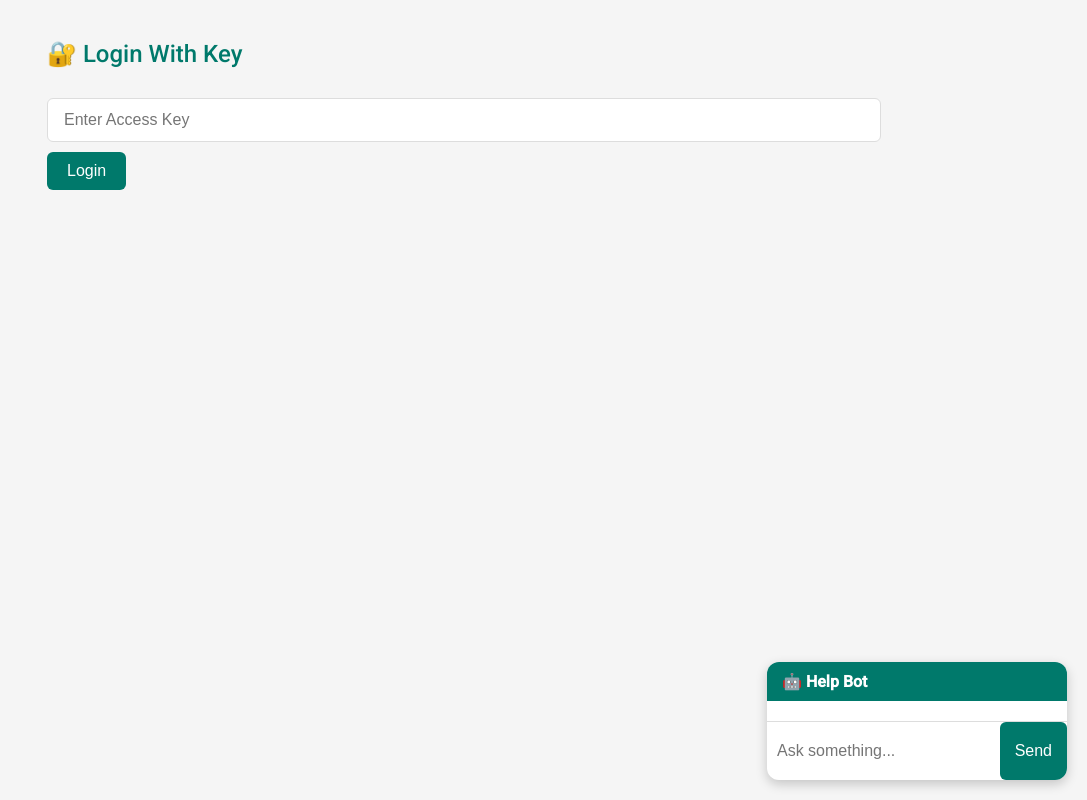
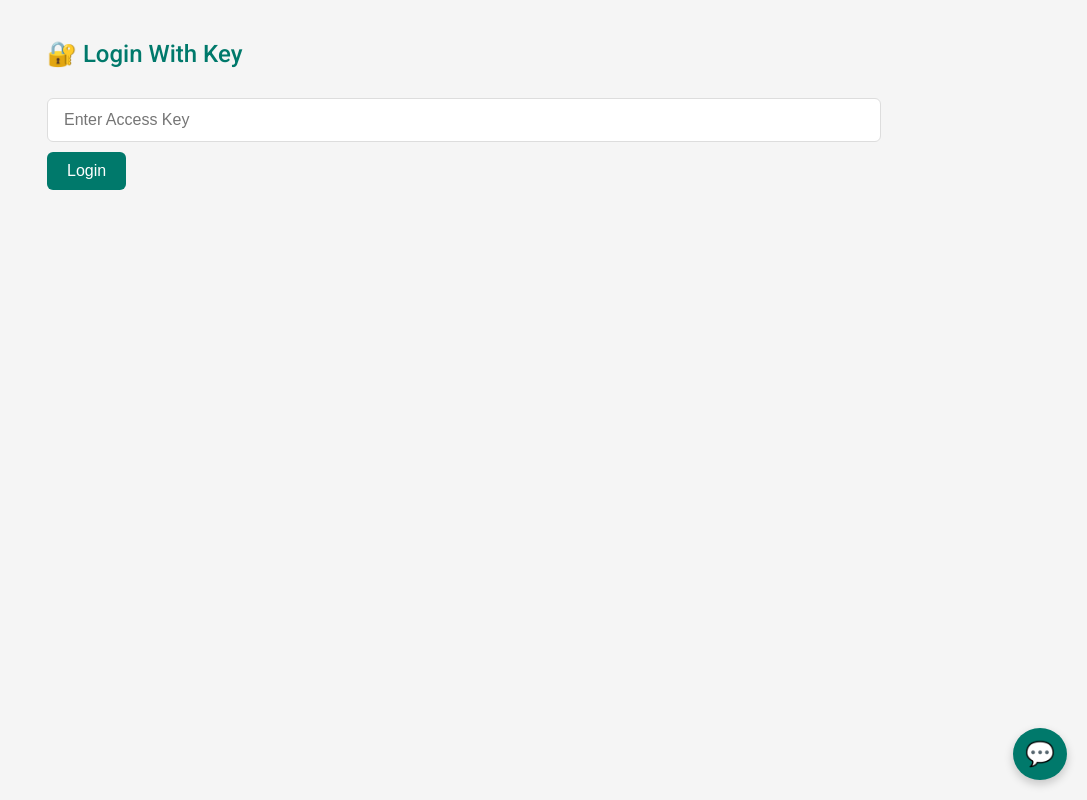
Before and after one commit to suithvr007/ztribepassword.github.io, a plain HTML site: page index.html in a window 1280 px wide. Shown: the whole page, without its empty margins (193-1280 px from the left). Drawn offline with Linux system fonts and the light colour scheme.

Commit message:
Update index.html

```diff
--- a/index.html
+++ b/index.html
@@ -2,9 +2,9 @@
 <html lang="en">
 <head>
   <meta charset="UTF-8" />
-  <meta name="viewport" content="width=device-width, initial-scale=1.0"/>
+  <meta name="viewport" content="width=device-width, initial-scale=1.0" />
   <title>TUT Password Vault</title>
-  <link rel="stylesheet" href="https://cdnjs.cloudflare.com/ajax/libs/font-awesome/6.5.0/css/all.min.css"/>
+  <link rel="stylesheet" href="https://cdnjs.cloudflare.com/ajax/libs/font-awesome/6.5.0/css/all.min.css" />
   <link href="https://fonts.googleapis.com/css2?family=Roboto:wght@400;500&display=swap" rel="stylesheet">
   <style>
     body {
@@ -64,7 +64,9 @@
     }
 
     .password-container input {
+      width: 100%;
       padding-right: 90px;
+      box-sizing: border-box;
     }
 
     .password-actions {
@@ -118,78 +120,56 @@
     }
 
     /* Chatbot styles */
-    .chatbot-container {
+    #chatbot {
       position: fixed;
       bottom: 20px;
       right: 20px;
-      width: 300px;
-      background-color: #ffffff;
-      border-radius: 12px;
-      box-shadow: 0 4px 12px rgba(0,0,0,0.2);
       font-family: 'Roboto', sans-serif;
-      overflow: hidden;
-      z-index: 9999;
+      z-index: 1000;
     }
 
-    .chatbot-header {
-      background-color: #00796b;
-      color: #fff;
-      padding: 10px 15px;
-      font-weight: bold;
+    #chat-toggle {
+      background: #00796b;
+      color: white;
+      padding: 12px;
+      border-radius: 50%;
+      cursor: pointer;
+      font-size: 1.5rem;
+      box-shadow: 0 4px 10px rgba(0,0,0,0.2);
     }
 
-    .chatbot-messages {
+    #chat-box {
+      width: 280px;
+      background: #fff;
+      border: 1px solid #ddd;
+      border-radius: 10px;
+      overflow: hidden;
+      box-shadow: 0 4px 16px rgba(0,0,0,0.2);
+      margin-bottom: 10px;
+    }
+
+    #chat-messages {
       max-height: 200px;
       overflow-y: auto;
       padding: 10px;
       font-size: 0.95em;
     }
 
-    .chatbot-input {
-      display: flex;
-      border-top: 1px solid #ddd;
-    }
-
-    .chatbot-input input {
-      flex: 1;
+    #chat-input {
+      width: 100%;
       padding: 10px;
       border: none;
+      border-top: 1px solid #ccc;
       outline: none;
-      font-size: 1em;
-    }
-
-    .chatbot-input button {
-      padding: 10px 15px;
-      background-color: #00796b;
-      border: none;
-      color: white;
-      cursor: pointer;
-    }
-
-    .chatbot-input button:hover {
-      background-color: #004d40;
-    }
-
-    .chat-message {
-      margin-bottom: 8px;
-    }
-
-    .chat-message.user {
-      text-align: right;
-      color: #00796b;
-    }
-
-    .chat-message.bot {
-      text-align: left;
     }
   </style>
 </head>
 <body>
   <div class="container">
     <div id="loginDiv">
-      <h2>🔐 Login With Key</h2>
+      <h2>🔐 Login With Key </h2>
       <input type="password" id="accessKey" placeholder="Enter Access Key" />
-      <button onclick="checkAccessKey()">Login</button>
+      <button onclick="checkAccessKey()" id="login">Login</button>
     </div>
 
     <div id="vaultDiv" style="display: none;">
@@ -201,23 +181,23 @@
       <input type="text" id="newPassword" placeholder="Password" />
       <input type="text" id="newWebsite" placeholder="Website URL" />
       <input type="text" id="newPasswordDetails" placeholder="Password Details" />
-      <button onclick="addNewEntry()">Add Entry</button>
+      <button onclick="addNewEntry()" id="NewEntry">Add Entry</button>
     </div>
   </div>
 
-  <!-- Chatbot -->
-  <div class="chatbot-container">
-    <div class="chatbot-header">🤖 Help Bot</div>
-    <div class="chatbot-messages" id="chatMessages"></div>
-    <div class="chatbot-input">
-      <input type="text" id="chatInput" placeholder="Ask something..." onkeydown="if(event.key==='Enter') sendChat()" />
-      <button onclick="sendChat()">Send</button>
+  <!-- Floating chatbot -->
+  <div id="chatbot">
+    <div id="chat-toggle" onclick="toggleChat()">💬</div>
+    <div id="chat-box" style="display: none;">
+      <div id="chat-messages"></div>
+      <input type="text" id="chat-input" placeholder="Ask me anything..." onkeydown="handleChat(event)" />
     </div>
   </div>
 
-  <!-- Firebase Scripts -->
+  <!-- Firebase scripts -->
   <script src="https://www.gstatic.com/firebasejs/8.10.1/firebase-app.js"></script>
   <script src="https://www.gstatic.com/firebasejs/8.10.1/firebase-firestore.js"></script>
+  <script src="https://www.gstatic.com/firebasejs/8.10.1/firebase-auth.js"></script>
 
   <script>
     var firebaseConfig = {
@@ -252,9 +232,10 @@
         snapshot.forEach(doc => {
           const data = doc.data();
           const lastChanged = data.lastChanged?.toDate().toLocaleString() || "N/A";
-          const inputId = `pass-${doc.id}`;
           const card = document.createElement("div");
           card.className = "card";
+          const inputId = `pass-${doc.id}`;
+
           card.innerHTML = `
             <p><strong>👤 Username:</strong> ${data.username}</p>
             <p><strong>🌐 Website:</strong> <a href="${data.website}" target="_blank">${data.website}</a></p>
@@ -334,41 +315,50 @@
       document.getElementById("newPasswordDetails").value = "";
     }
 
-    // Chatbot Logic
+    // Chatbot logic
     const keywordResponses = {
-      "Factoryreset": "🔗 Here is your FR barcode: https://zebra.sharepoint.com/:b:/r/sites/TUT/Shared%20Documents/StagenowBarcode/PowerMgr/FactoryReset.pdf?csf=1&web=1&e=ZctMUt",
-      "FR": "🔗 Here is your FR barcode: https://zebra.sharepoint.com/:b:/r/sites/TUT/Shared%20Documents/StagenowBarcode/PowerMgr/FactoryReset.pdf?csf=1&web=1&e=ZctMUt",
-      "Enterprise Reset": "🔗 Here is your ER barcode: https://zebra.sharepoint.com/:b:/r/sites/TUT/Shared%20Documents/StagenowBarcode/PowerMgr/EnterpriseReset.pdf?csf=1&web=1&e=SDbNyn",
-      "ER": ""🔗 Here is your ER barcode: https://zebra.sharepoint.com/:b:/r/sites/TUT/Shared%20Documents/StagenowBarcode/PowerMgr/EnterpriseReset.pdf?csf=1&web=1&e=SDbNyn"",
-
+      "reset": "🔗 Here's how to reset your password: https://shorturl.at/phVgb",
+      "forgot": "🔗 Forgot your password? Try https://shorturl.at/phVgb",
+      "security": "🔐 Check our security tips here: https://example.com/security-tips",
+      "export": "📤 Export your vault from here: https://example.com/export-guide"
     };
 
-    function sendChat() {
-      const input = document.getElementById("chatInput");
-      const message = input.value.trim().toLowerCase();
-      if (!message) return;
+    function toggleChat() {
+      const box = document.getElementById("chat-box");
+      box.style.display = box.style.display === "none" ? "block" : "none";
+    }
 
-      const messagesDiv = document.getElementById("chatMessages");
-      const userMsg = document.createElement("div");
-      userMsg.className = "chat-message user";
-      userMsg.textContent = message;
-      messagesDiv.appendChild(userMsg);
+    function handleChat(event) {
+      if (event.key === "Enter") {
+        const input = document.getElementById("chat-input");
+        const message = input.value.trim().toLowerCase();
+        if (!message) return;
 
-      let response = "❓ Sorry, I didn’t understand that. Try keywords like ‘FR’, ‘ER’, or ‘FactotyReset’.";
-      for (const keyword in keywordResponses) {
-        if (message.includes(keyword)) {
-          response = keywordResponses[keyword];
-          break;
+        addChatMessage("🧑‍💻 You: " + message);
+
+        let found = false;
+        for (const key in keywordResponses) {
+          if (message.includes(key)) {
+            addChatMessage("🤖 Bot: " + keywordResponses[key]);
+            found = true;
+            break;
+          }
         }
+
+        if (!found) {
+          addChatMessage("🤖 Bot: Sorry, I don't recognize that. Try keywords like 'reset', 'forgot', or 'security'.");
+        }
+
+        input.value = "";
       }
+    }
 
-      const botMsg = document.createElement("div");
-      botMsg.className = "chat-message bot";
-      botMsg.innerHTML = response;
-      messagesDiv.appendChild(botMsg);
-
-      messagesDiv.scrollTop = messagesDiv.scrollHeight;
-      input.value = "";
+    function addChatMessage(text) {
+      const msgDiv = document.getElementById("chat-messages");
+      const p = document.createElement("p");
+      p.textContent = text;
+      msgDiv.appendChild(p);
+      msgDiv.scrollTop = msgDiv.scrollHeight;
     }
   </script>
 </body>
```
